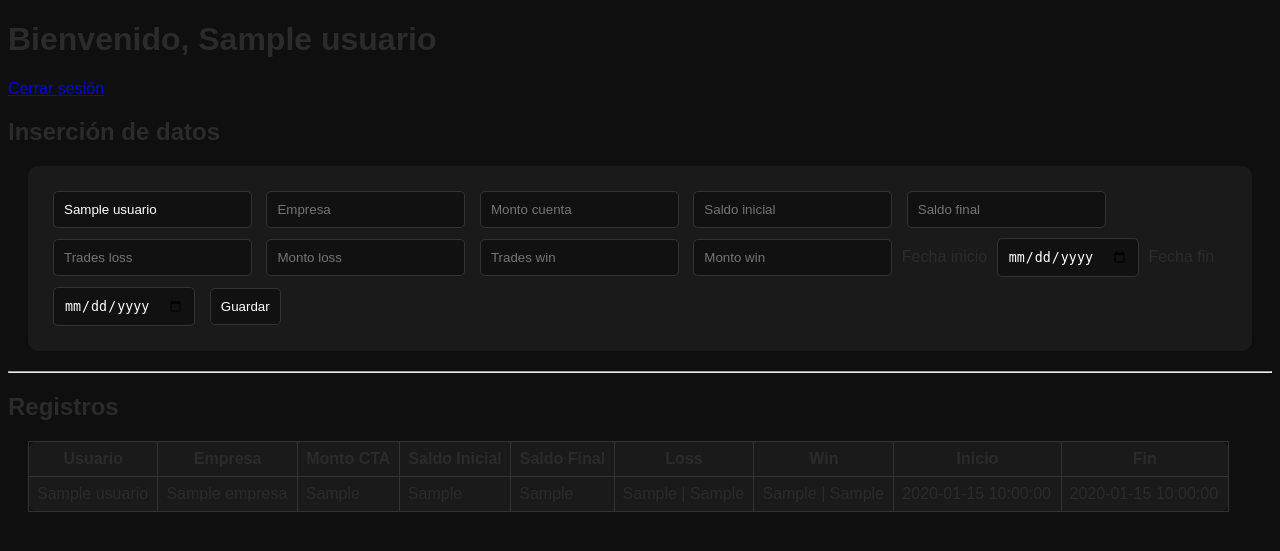
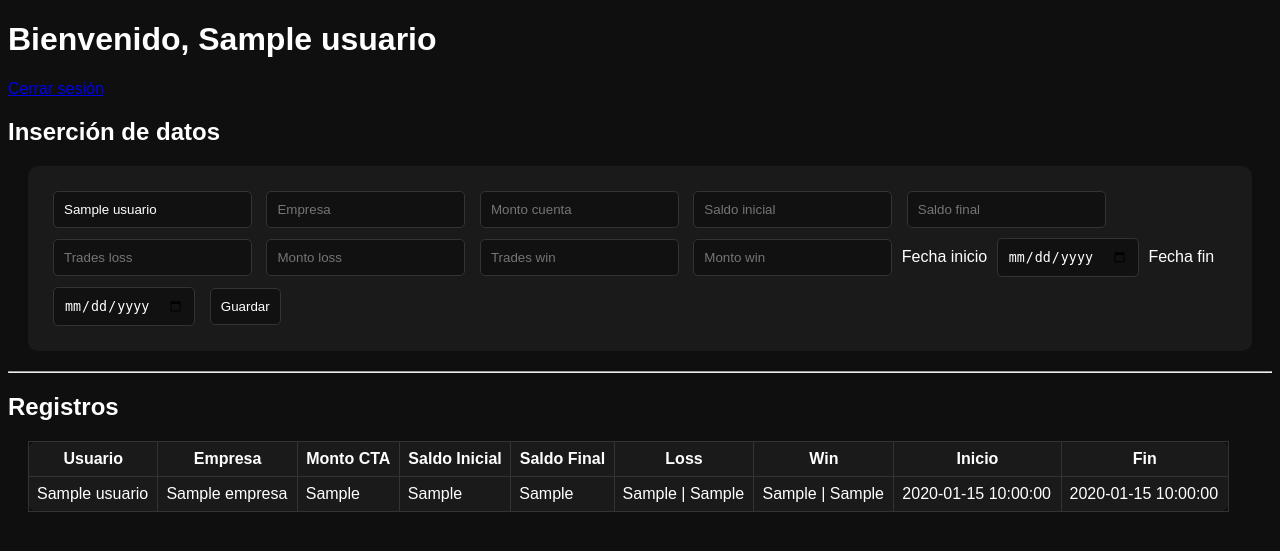
Before and after one commit to juancarlosgonzalezortega-eng/trader_kabra, a Flask app: template templates/index.html in a window 1280 px wide. Shown: the top 551 px of the page. Run offline with Flask 3, Linux system fonts and the light colour scheme; the template is opened without the code that fills it: most values are stand-ins (such as "Sample title", 1, 10 or a date in 2020); some libraries are stand-ins or nearby versions.

Commit message:
Update style.css

```diff
--- a/static/style.css
+++ b/static/style.css
@@ -1,7 +1,7 @@
 
 body {
     background: #0f0f0f;
-    color: #2b2b2b;
+    color: #ffffff;
     font-family: Arial, sans-serif;
 }
 
```
